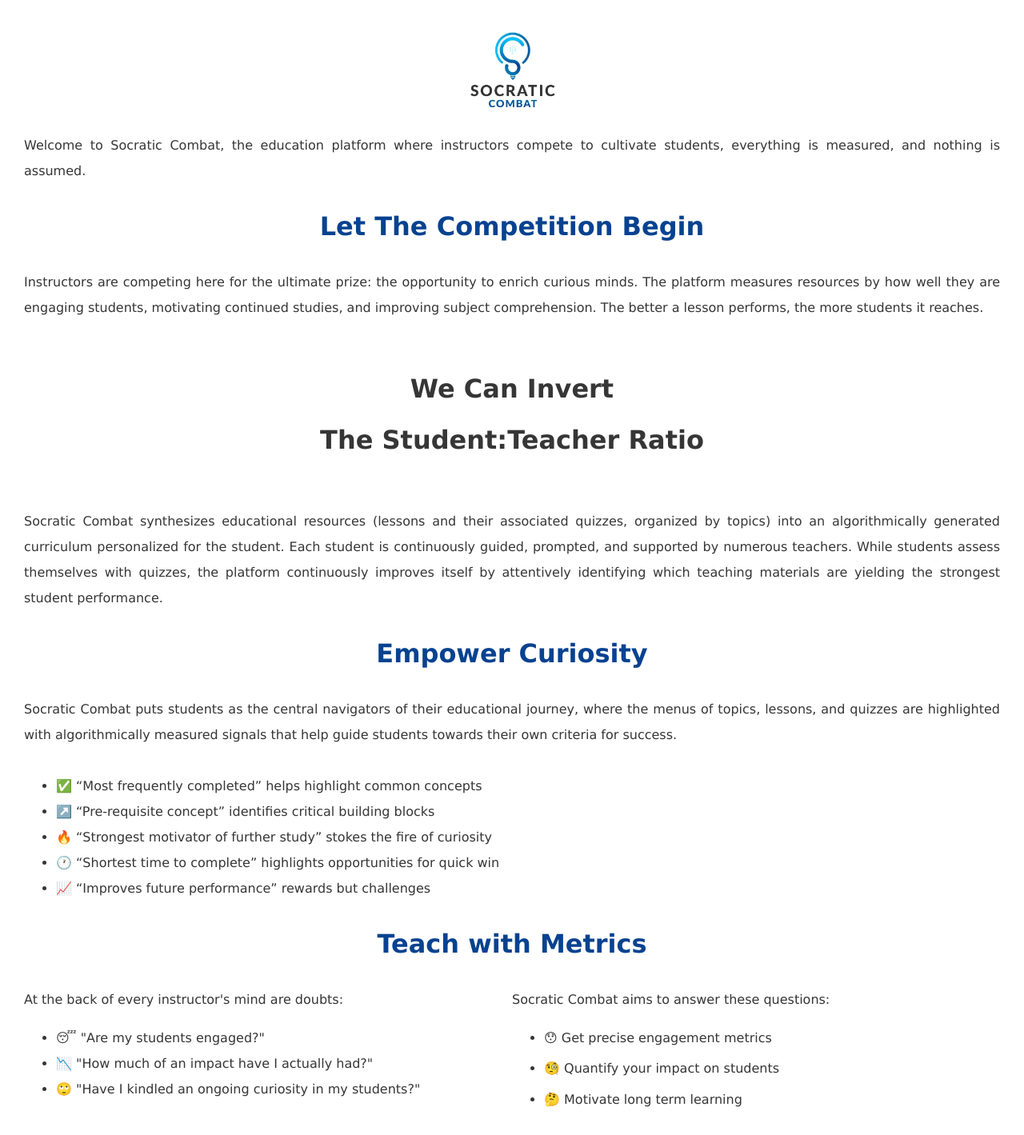
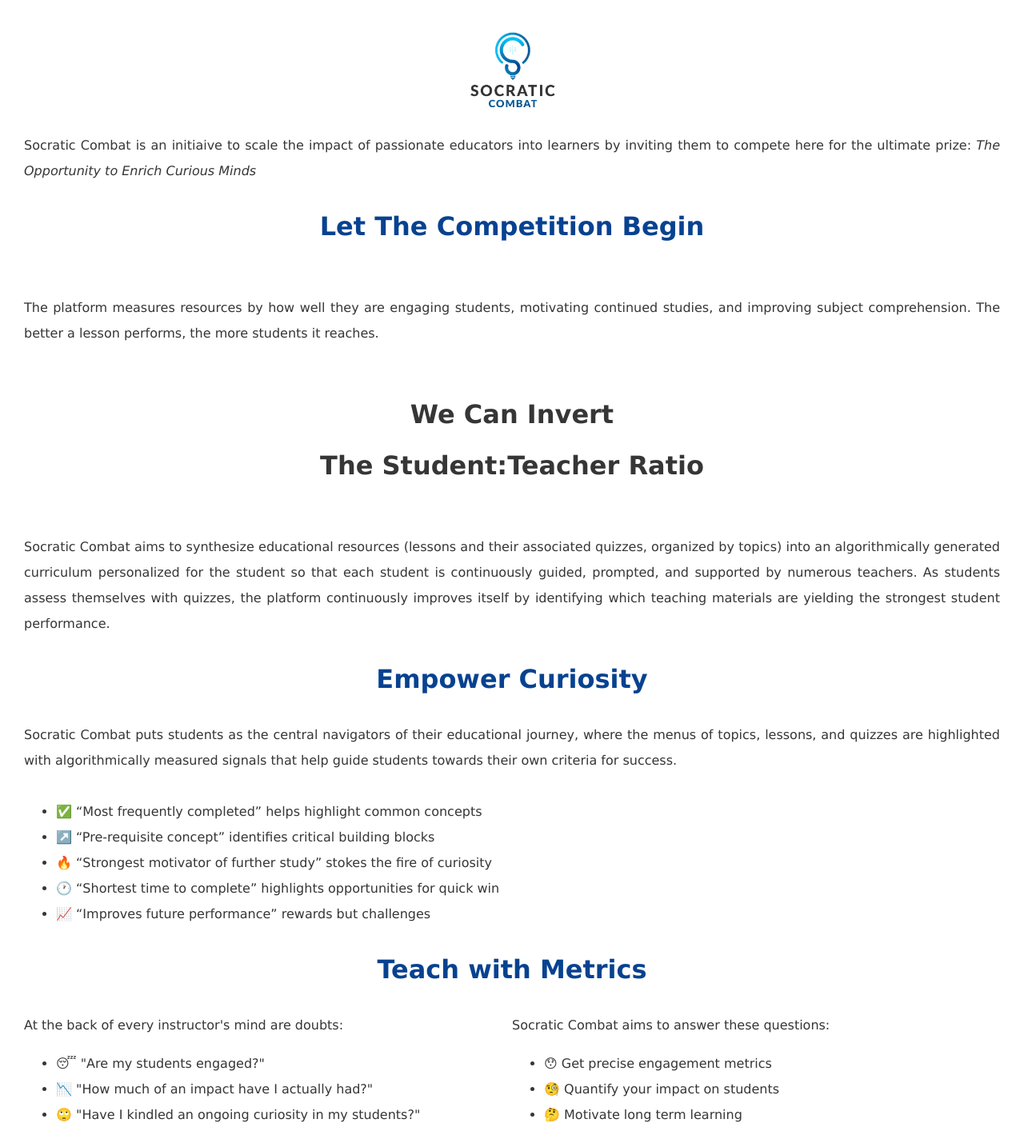
Before and after one commit to timeemit/socratic-garden, a Next.js app: page / in a window 1280 px wide. Shown: the top 1419 px of the page at 80% size. Built offline with nearby package versions, Linux system fonts and the light colour scheme.

Commit message:
Word smithing

```diff
--- a/pages/index.js
+++ b/pages/index.js
@@ -6,12 +6,14 @@ import Prototype from '../components/Prototype';
 export default () => (
   <Prototype>
     <Land title="Socratic Combat" className="pure-g">
-      <p className="pure-u-1">Welcome to Socratic Combat, the education platform where instructors compete to cultivate students, everything is measured, and nothing is assumed.</p>
+      <p className="pure-u-1">Socratic Combat is an initiaive to scale the impact of passionate educators into learners by inviting them to compete here for the ultimate prize: <em>The Opportunity to Enrich Curious Minds</em></p>
+
       <h1 className="pure-u-1 centered-text">Let The Competition Begin</h1>
-      <p className="pure-u-1">Instructors are competing here for the ultimate prize: the opportunity to enrich curious minds.  The platform measures resources by how well they are engaging students, motivating continued studies, and improving subject comprehension.  The better a lesson performs, the more students it reaches.</p>
+      <p className="pure-u-1"></p>
+      <p>The platform measures resources by how well they are engaging students, motivating continued studies, and improving subject comprehension.  The better a lesson performs, the more students it reaches.</p>
 
-        <h1 className="pure-u-1 centered-text"><p>We Can Invert</p><p>The Student:Teacher Ratio</p></h1>
-      <p className="pure-u-1">Socratic Combat synthesizes educational resources (lessons and their associated quizzes, organized by topics) into an algorithmically generated curriculum personalized for the student.  Each student is continuously guided, prompted, and supported by numerous teachers. While students assess themselves with quizzes, the platform continuously improves itself by attentively identifying which teaching materials are yielding the strongest student performance.</p>
+      <h1 className="pure-u-1 centered-text"><p>We Can Invert</p><p>The Student:Teacher Ratio</p></h1>
+      <p className="pure-u-1">Socratic Combat aims to synthesize educational resources (lessons and their associated quizzes, organized by topics) into an algorithmically generated curriculum personalized for the student so that each student is continuously guided, prompted, and supported by numerous teachers.  As students assess themselves with quizzes, the platform continuously improves itself by identifying which teaching materials are yielding the strongest student performance.</p>
 
       <h1 className="pure-u-1 centered-text">Empower Curiosity</h1>
       <p className="pure-u-1">Socratic Combat puts students as the central navigators of their educational journey, where the menus of topics, lessons, and quizzes are highlighted with algorithmically measured signals that help guide students towards their own criteria for success.</p>
@@ -36,20 +38,14 @@ export default () => (
       <div className="pure-u-1 pure-u-lg-1-2">
         <p>Socratic Combat aims to answer these questions:</p>
         <ul>
-          <li>
-            <p>😯 Get precise engagement metrics</p>
-          </li>
-          <li>
-            <p>🧐 Quantify your impact on students</p>
-          </li>
-          <li>
-            <p>🤔 Motivate long term learning</p>
-          </li>
+          <li> 😯 Get precise engagement metrics </li>
+          <li> 🧐 Quantify your impact on students </li>
+          <li> 🤔 Motivate long term learning </li>
         </ul>
       </div>
 
       <h1 className="pure-u-1 centered-text">Join the Alpha</h1>
-      <p className="pure-u-1">Socratic Combat is an effort to measurably scale the impact of passionate, capable educators into the lives of students of all ages and interests.  Sign up and let's build a thriving community.</p>
+      <p className="pure-u-1">  Sign up and let's build a thriving community.</p>
     </Land>
   </Prototype>
 );
```
